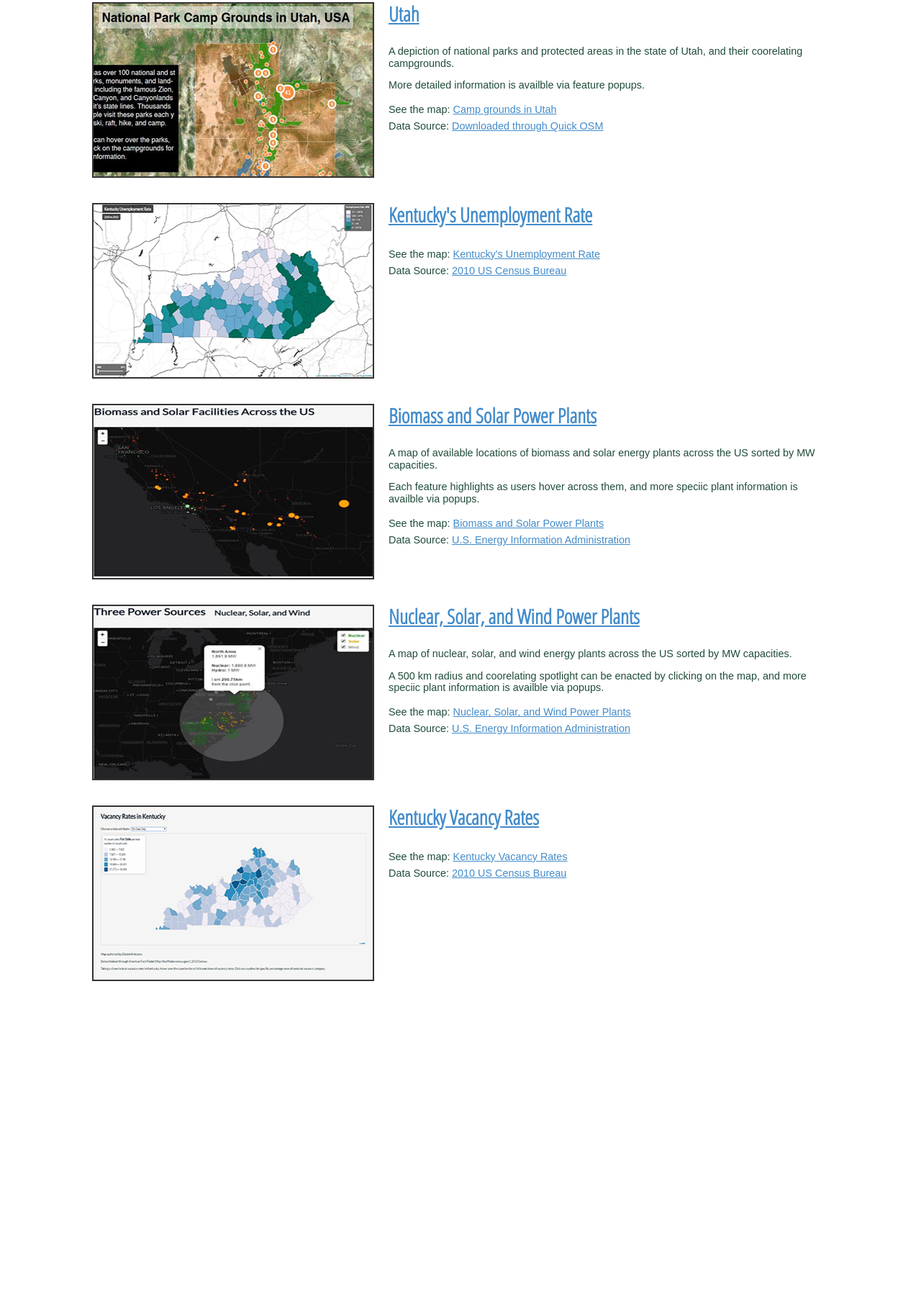
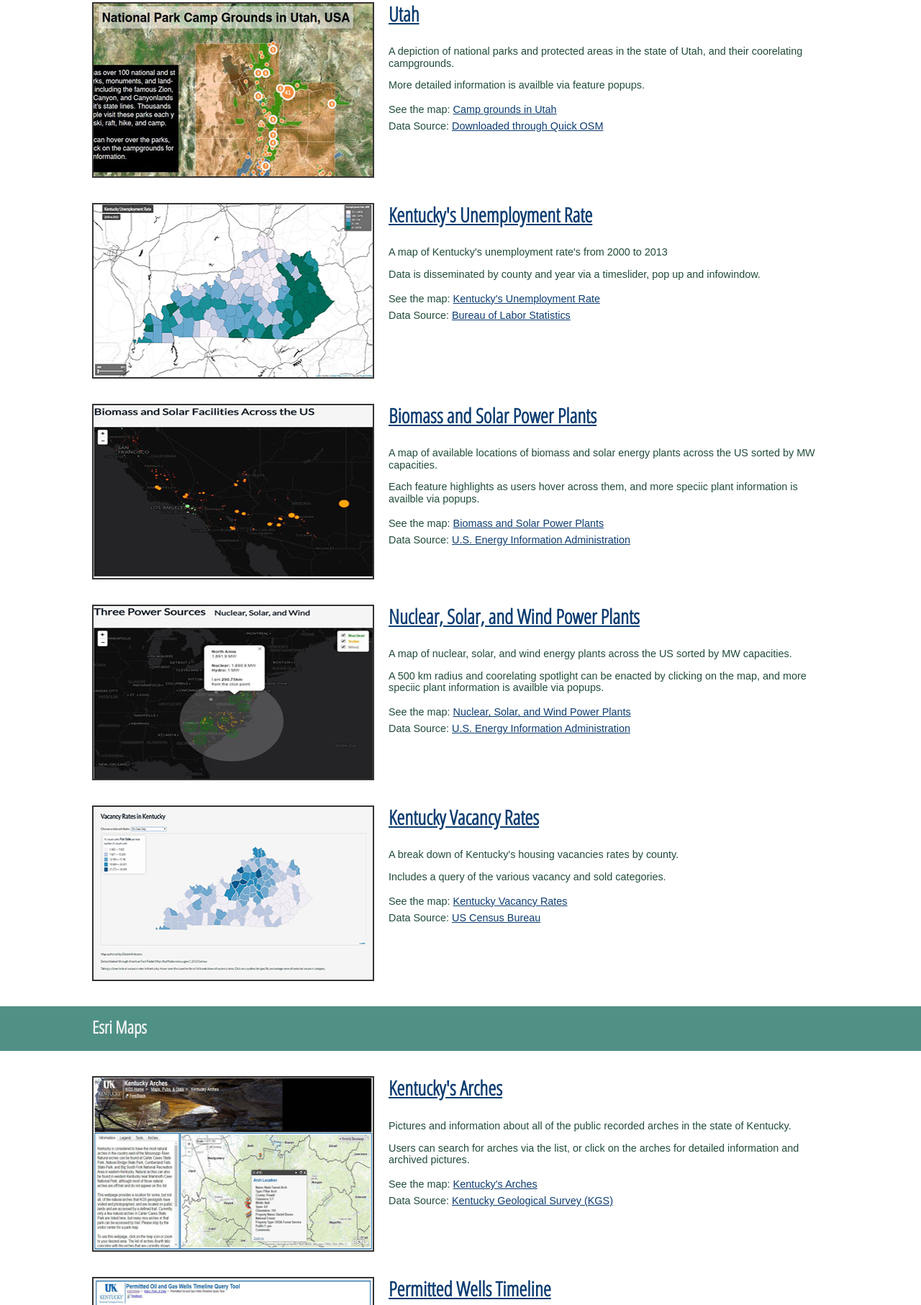
Before and after one commit to eladam1900/eladam1900.github.io, a plain HTML site: page index.html in a window 1280 px wide. Shown: the part 987-2800 px from the top of the page at 72% size. Before the commit the page ends 2385 px from the top, so only its background shows below. Drawn offline with nearby package versions, Linux system fonts and the light colour scheme; a web font is replaced by a local one.

Commit message:
update color scheme, add esri maps and map673 details

```diff
--- a/index.html
+++ b/index.html
@@ -2,7 +2,7 @@
 <html>
 <head>
 <meta charset="utf-8">
-<title>MAP672 Portfolio Example</title>
+<title>Mapping Portfolio </title>
 
 <meta name=‘viewport’ content=‘initial-scale=1,maximum-scale=1,user-scalable=no’ />
 <link rel="stylesheet" href="https://cdnjs.cloudflare.com/ajax/libs/normalize/3.0.3/normalize.min.css" />
@@ -18,7 +18,7 @@
         width: 100%;
         min-width: 800px;
         margin: 0 auto;
-        background: #428bca;
+        background: #509186;
         padding: 15px 0 20px;
     }
 
@@ -45,7 +45,7 @@ h2{
 
 h3{
         font-size: 28px;
-        color: #428bca;
+        color: #0d3d71;
 }
 p {
         font-size: .9em;
@@ -58,7 +58,7 @@ ul {
         line-height: 1.6em;
 }
 a, a:visited {
-        color: #428bca;
+        color: #0d3d71;
 }
 .project {
     width: 80%;
@@ -86,7 +86,7 @@ a, a:visited {
 <body>
   <header>
     <h1>Elizabeth Adams</h1>
-    <h2>Still Needs Work</h2>
+    <h2>Migration from Esri to Open Source</h2>
   </header>
  <section class="project">
     <a href="https://eladams87.cartodb.com/viz/625141e0-96fc-11e5-a761-0ecfd53eb7d3/map" target="_blank"><img src="Images/MortalityRates.JPG" alt="Mortality Rates" class="project-image"></a>
@@ -135,11 +135,11 @@ a, a:visited {
 <section  class="project">
     <a href="https://eladam1900.github.io/KY-Unemployment-Rate/" target="_blank"><img src="Images/KYUnemploymentRate.JPG" alt="Kentucky's Unemployment Rate" class="project-image"></a>
     <a href="https://eladam1900.github.io/KY-Unemployment-Rate/" target="_blank"><h3>Kentucky's Unemployment Rate</h3></a>
-    <p></p>
-    <p></p>
+    <p>A map of Kentucky's unemployment rate's from 2000 to 2013</p>
+    <p>Data is disseminated by county and year via a timeslider, pop up and infowindow.</p>
     <ul>
         <li>See the map: <a href="https://eladam1900.github.io/KY-Unemployment-Rate/" target="_blank">Kentucky's Unemployment Rate</a></li>
-        <li>Data Source: <a href="https://www.census.gov/geo/maps-data/data/tiger.html" target="_blank">2010 US Census Bureau</a></li>
+        <li>Data Source: <a href="http://www.bls.gov/eag/eag.ky.htm" target="_blank">Bureau of Labor Statistics</a></li>
     </ul>
 </section>
 
@@ -168,11 +168,35 @@ a, a:visited {
 <section  class="project">
     <a href="https://eladam1900.github.io/KY-Vacancies/" target="_blank"><img src="Images/KYHomeVacancies.JPG" alt="Kentucky Vacancy Rates" class="project-image"></a>
     <a href="https://eladam1900.github.io/KY-Vacancies/" target="_blank"><h3>Kentucky Vacancy Rates</h3></a>
-    <p></p>
-    <p></p>
+    <p>A break down of Kentucky's housing vacancies rates by county.</p>
+    <p>Includes a query of the various vacancy and sold categories.</p>
     <ul>
         <li>See the map: <a href="https://eladam1900.github.io/KY-Vacancies/" target="_blank">Kentucky Vacancy Rates</a></li>
-        <li>Data Source: <a href="https://www.census.gov/geo/maps-data/data/tiger.html" target="_blank">2010 US Census Bureau</a></li>
+        <li>Data Source: <a href="http://www.census.gov/programs-surveys/acs/" target="_blank">US Census Bureau</a></li>
+    </ul>
+</section>
+
+<header><h2>Esri Maps</h2></header>
+
+<section  class="project">
+    <a href="http://kgs.uky.edu/arches/" target="_blank"><img src="Images/Arches.JPG" alt="Kentucky's Arches" class="project-image"></a>
+    <a href="http://kgs.uky.edu/arches/" target="_blank"><h3>Kentucky's Arches</h3></a>
+    <p>Pictures and information about all of the public recorded arches in the state of Kentucky.</p>
+    <p>Users can search for arches via the list, or click on the arches for detailed information and archived pictures.</p>
+    <ul>
+        <li>See the map: <a href="http://kgs.uky.edu/arches/" target="_blank">Kentucky's Arches</a></li>
+        <li>Data Source: <a href="http://www.uky.edu/kgs" target="_blank">Kentucky Geological Survey (KGS)</a></li>
+    </ul>
+</section>
+
+<section  class="project">
+    <a href="http://kgs.uky.edu/kgsmap/ogpermits/" target="_blank"><img src="Images/ogpermits.jpg" alt="Permitted Wells" class="project-image"></a>
+    <a href="http://kgs.uky.edu/kgsmap/ogpermits/" target="_blank"><h3>Permitted Wells Timeline</h3></a>
+    <p>Kentucky oil and gas wells displayed according to their permitted date.</p>
+    <p>Users can query wells by TD formation, well result, and bore type.</p>
+    <ul>
+        <li>See the map: <a href="http://kgs.uky.edu/kgsmap/ogpermits/" target="_blank">Permitted Wells Timeline</a></li>
+        <li>Data Source: <a href="http://www.uky.edu.kgs" target="_blank">Kentucky Geological Survey (KGS)</a></li>
     </ul>
 </section>
 </body>
```
